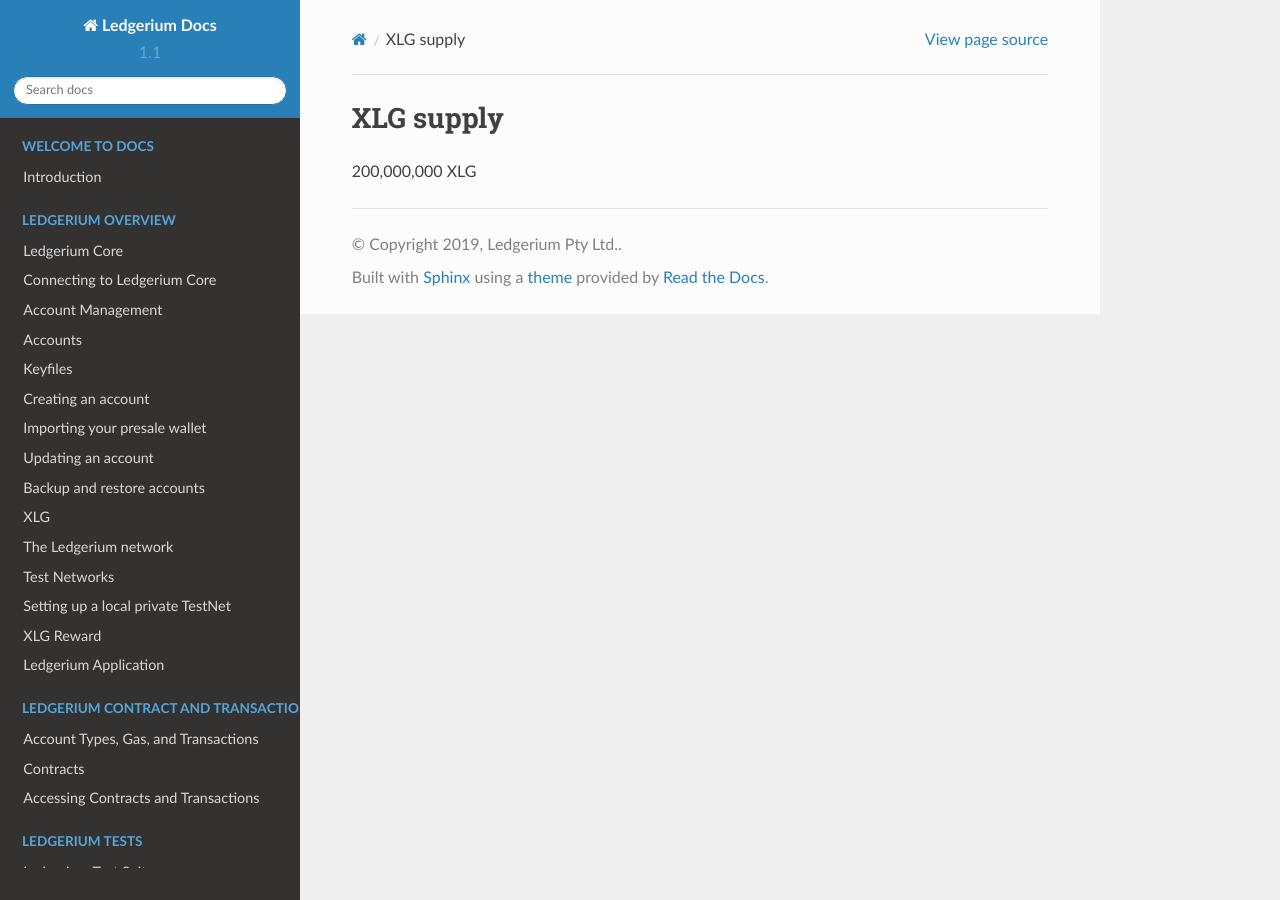
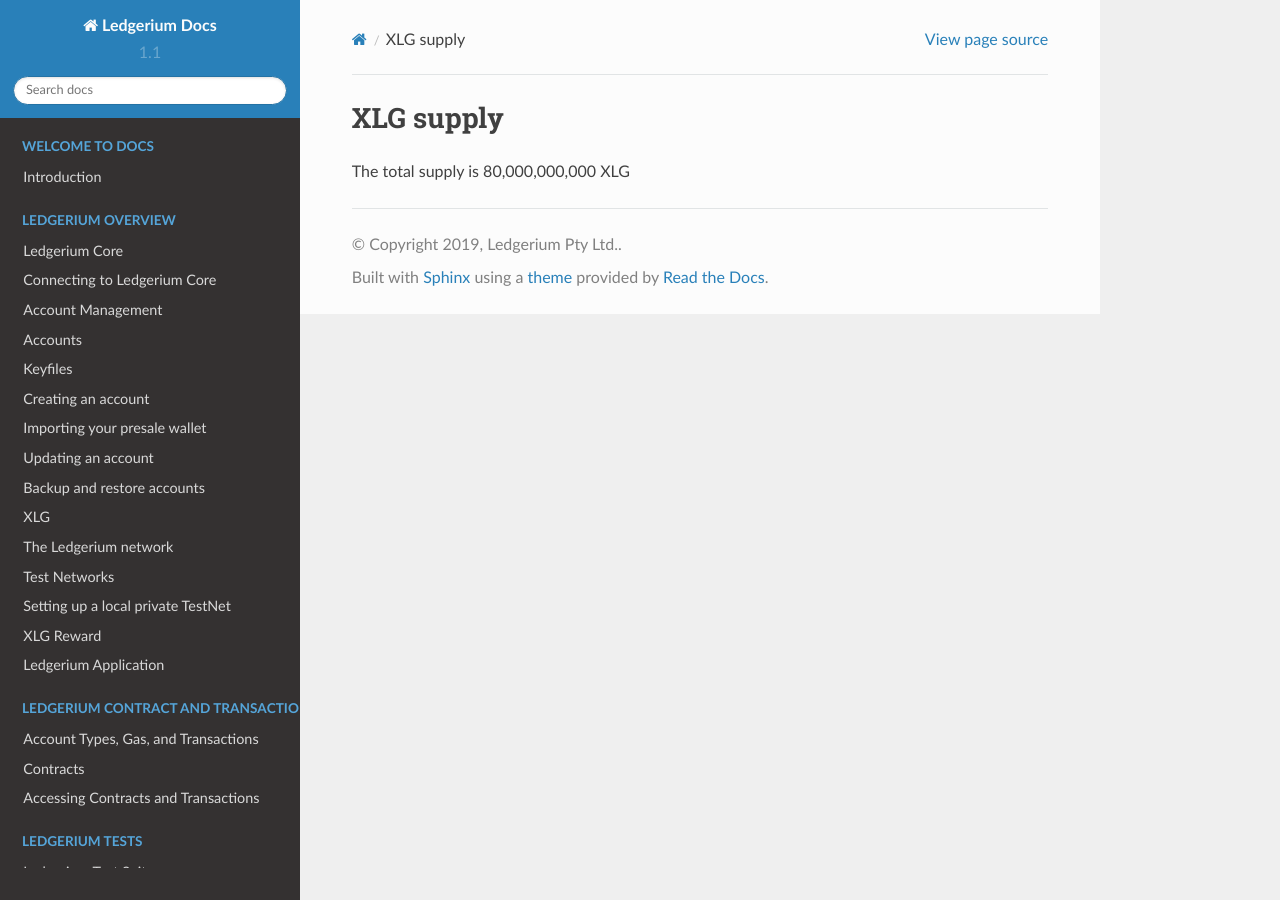
Before and after one commit to ledgerium/ledgeriumdocs, a Sphinx documentation site: the page built from sphinx/XLG_supply.rst, in a window 1280 px wide. Built offline with Sphinx 7.4.7 and the Read the Docs theme 2.0.0, drawn with Linux system fonts in a browser that asks for light colours; pages that are not in the unit, such as notebooks, are missing from menus.

Commit message:
fixed supply to 80 bil

```diff
--- a/sphinx/XLG_supply.rst
+++ b/sphinx/XLG_supply.rst
@@ -1,4 +1,4 @@
 XLG supply
 =========================
 
-200,000,000 XLG
+The total supply is 80,000,000,000 XLG
```
